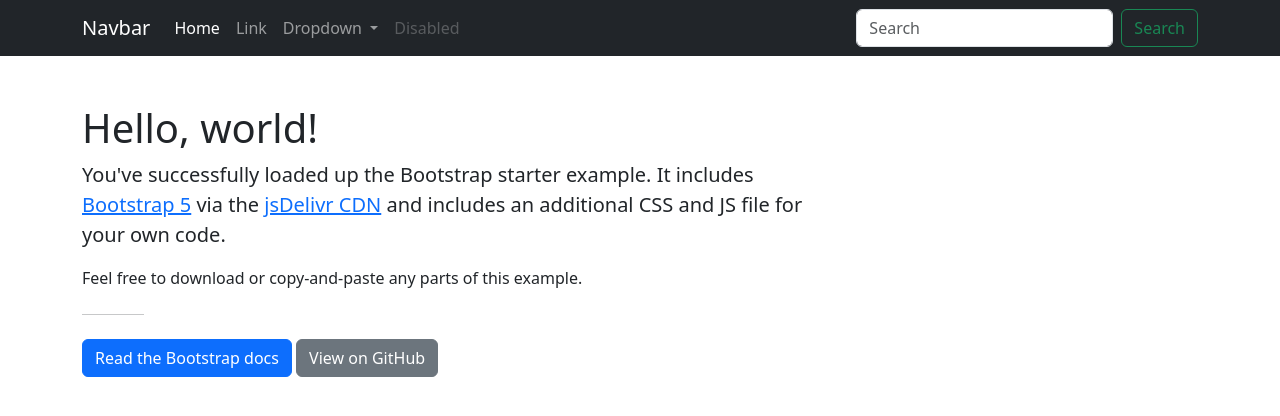
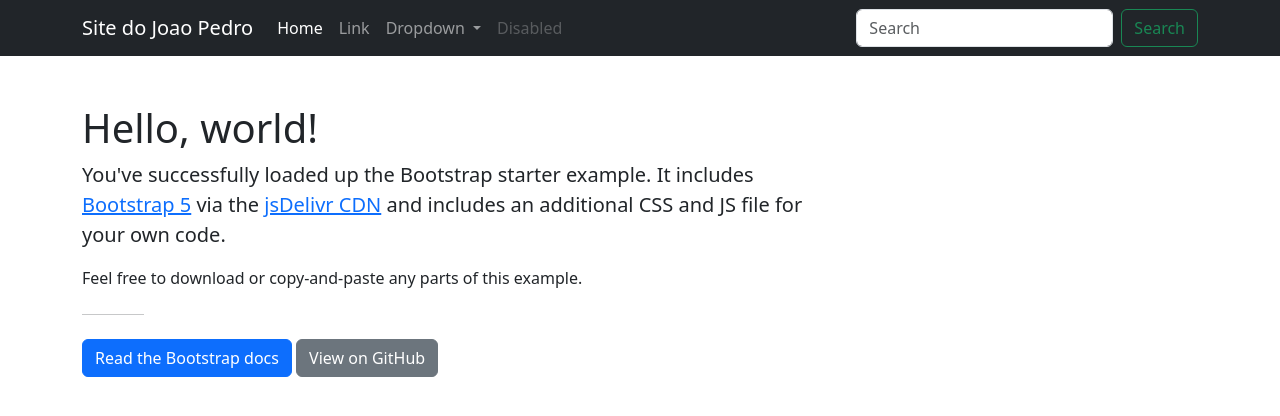
Before and after one commit to joaopedromaiashimada/meu-site, a Flask app: page / in a window 1280 px wide. Shown: the top 416 px of the page. Run offline with Flask 2, Linux system fonts and the light colour scheme; some libraries are stand-ins or nearby versions.

Commit message:
MEU SITE

```diff
--- a/templates/index.html
+++ b/templates/index.html
@@ -10,7 +10,7 @@
   <body>
     <nav class="navbar navbar-expand-lg navbar-dark bg-dark">
       <div class="container">
-        <a class="navbar-brand" href="#">Navbar</a>
+        <a class="navbar-brand" href="#">Site do Joao Pedro</a>
         <button class="navbar-toggler" type="button" data-bs-toggle="collapse" data-bs-target="#navbarSupportedContent" aria-controls="navbarSupportedContent" aria-expanded="false" aria-label="Toggle navigation">
           <span class="navbar-toggler-icon"></span>
         </button>
```
